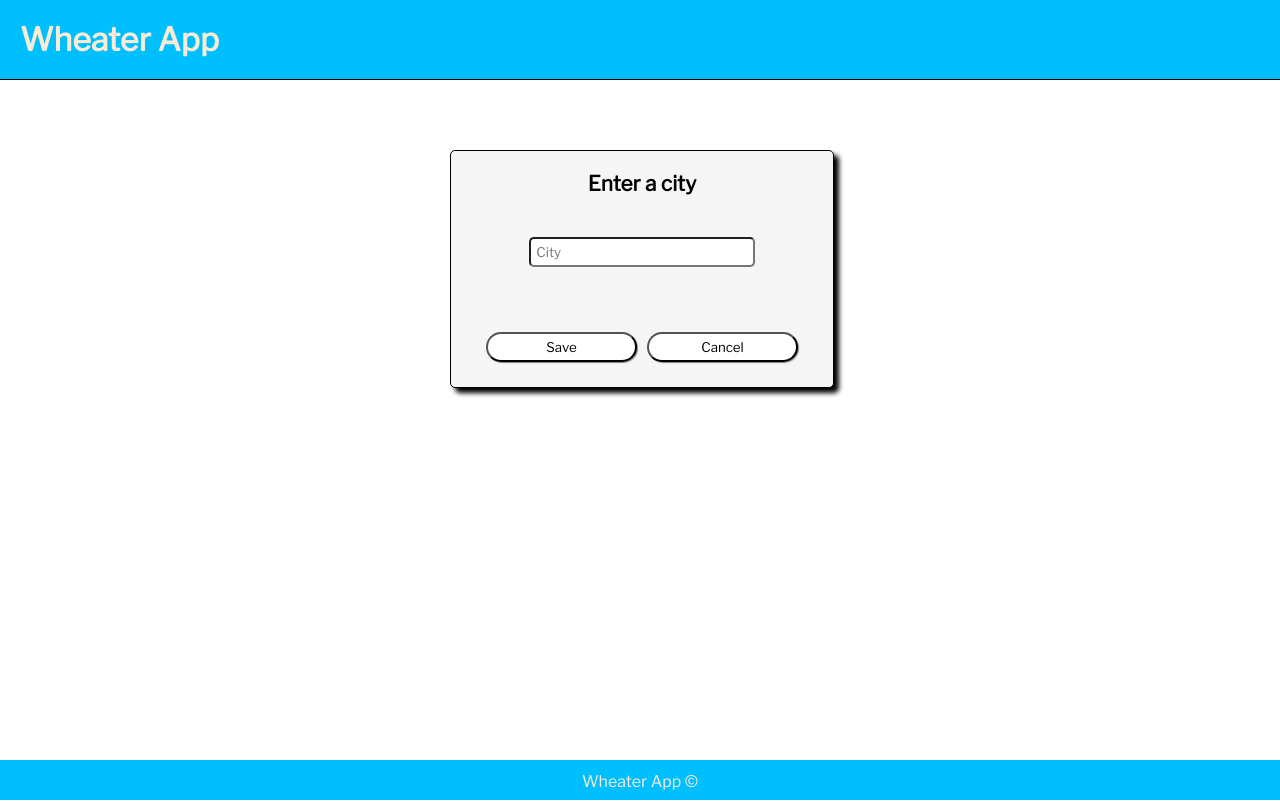
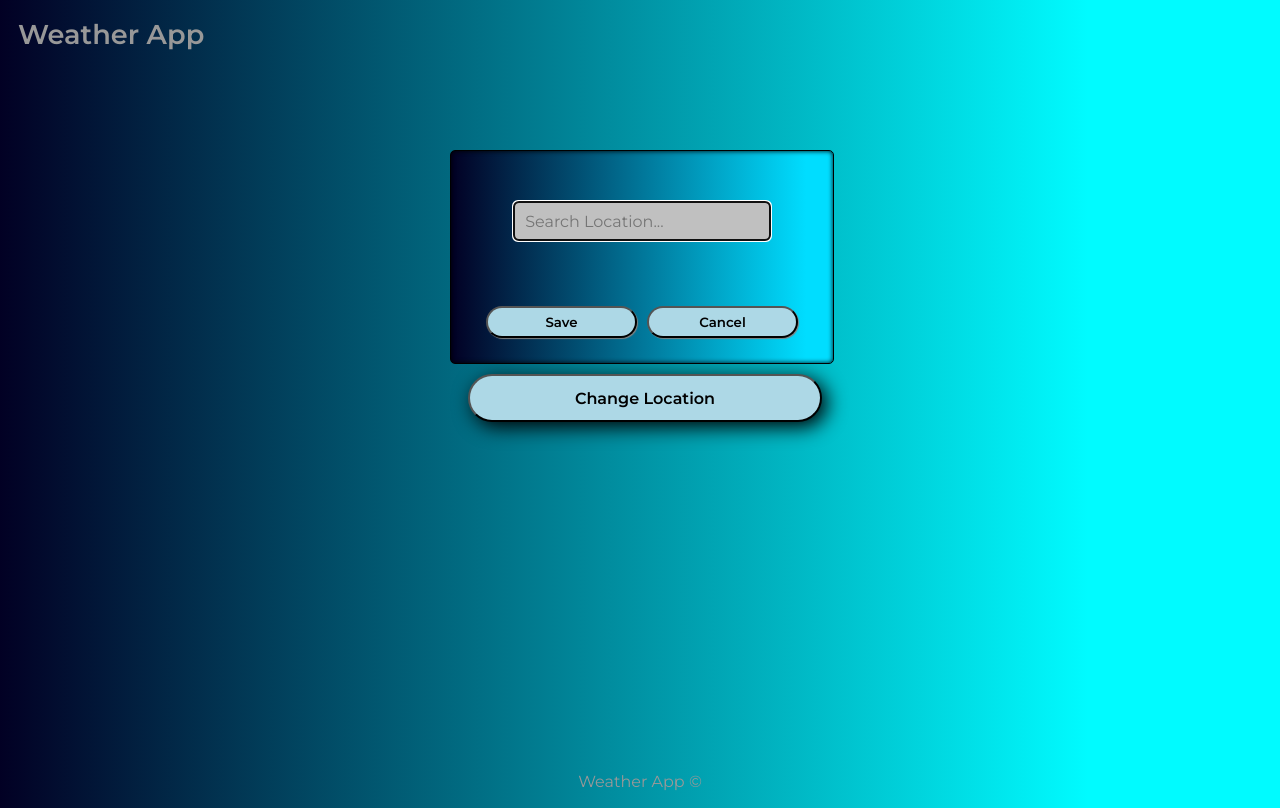
Before and after one commit to 1987mat/Weather_App, a website: page index.html in a window 1280 px wide. Both pictures are taken after a click on the button "Change Location". Drawn offline with nearby package versions, Linux system fonts and the light colour scheme; some packages are replaced by stand-ins of ours; no server answers; a script that the page names is missing.

Commit message:
style fixed

```diff
--- a/app.js
+++ b/app.js
@@ -29,17 +29,20 @@ function renderWeather() {
 }
 
 function onlyLetters(input) {
-  const letters = /^[A-Za-z]+$/;
+  const letters = /^[A-Za-z\s]+$/;
   if (letters.test(input)) {
     return true;
   } else {
     Swal.fire('Please enter a valid city');
+    cityInput.value = '';
     return false;
   }
 }
 
 changeLocationBtn.addEventListener('click', () => {
   modal.style.display = 'block';
+  cityInput.focus();
+  changeLocationBtn.classList.add('noHover');
 });
 
 saveBtn.addEventListener('click', () => {
@@ -52,10 +55,12 @@ saveBtn.addEventListener('click', () => {
   storage.setStorageData(city);
   renderWeather();
   modal.style.display = 'none';
+  changeLocationBtn.classList.remove('noHover');
   cityInput.value = '';
 });
 
 cancelBtn.addEventListener('click', () => {
   modal.style.display = 'none';
+  changeLocationBtn.classList.remove('noHover');
   cityInput.value = '';
 });
--- a/index.html
+++ b/index.html
@@ -4,18 +4,13 @@
     <meta charset="UTF-8" />
     <meta http-equiv="X-UA-Compatible" content="IE=edge" />
     <meta name="viewport" content="width=device-width, initial-scale=1.0" />
-    <link rel="preconnect" href="https://fonts.googleapis.com" />
-    <link rel="preconnect" href="https://fonts.gstatic.com" crossorigin />
-    <link
-      href="https://fonts.googleapis.com/css2?family=Libre+Franklin&display=swap"
-      rel="stylesheet"
-    />
+
     <link rel="stylesheet" href="style.css" />
-    <title>Wheater App</title>
+    <title>Weather App</title>
   </head>
   <body>
     <header>
-      <nav class="nav-bar"><h1>Wheater App</h1></nav>
+      <nav class="nav-bar"><h1>Weather App</h1></nav>
     </header>
     <main class="main-container">
       <div id="content-div">
@@ -28,15 +23,18 @@
         <button class="change-location-btn">Change Location</button>
       </div>
     </main>
-    <footer><p>Wheater App &copy;</p></footer>
+    <footer><p>Weather App &copy;</p></footer>
     <!-- Modal -->
     <div class="modal-popup">
-      <div class="modal-header">
-        <h3>Enter a city</h3>
-      </div>
       <div class="modal-body">
         <form class="modal-form">
-          <input type="text" name="city" id="city" placeholder="City" />
+          <input
+            type="text"
+            name="city"
+            id="city"
+            placeholder="Search Location..."
+            maxlength="20"
+          />
         </form>
       </div>
       <div class="modal-footer">
--- a/storage.js
+++ b/storage.js
@@ -20,13 +20,3 @@ class Storage {
     localStorage.setItem('city', city);
   }
 }
-
-function onlyLetters(input) {
-  let letters = /^[A-Za-z]+$/;
-  if (letters.test(input)) {
-    return true;
-  } else {
-    alert('Please enter a valid city');
-    return false;
-  }
-}
--- a/style.css
+++ b/style.css
@@ -1,6 +1,8 @@
+@import url('https://fonts.googleapis.com/css2?family=Montserrat:wght@300;400;600&display=swap');
+
 * {
   box-sizing: border-box;
-  font-family: 'Libre Franklin', sans-serif;
+  font-family: 'Montserrat', sans-serif;
 }
 
 html,
@@ -11,34 +13,31 @@ body {
 body {
   display: grid;
   grid-template-rows: auto auto auto;
-}
-
-header {
-  background-color: #00bfff;
-  border-bottom: 1px solid black;
-  position: fixed;
-  z-index: 2;
-  top: 0;
-  left: 0;
-  height: 80px;
-  width: 100%;
+  background: rgb(2, 0, 36);
+  background: linear-gradient(
+    90deg,
+    rgba(2, 0, 36, 1) 0%,
+    rgba(0, 251, 255, 1) 85%
+  );
 }
 
 .nav-bar h1 {
-  color: antiquewhite;
-  font-size: 2rem;
-  margin: 20px;
+  color: #989898;
+  font-size: 1.7rem;
+  margin: 10px;
+  font-weight: 600;
 }
 
 #content-div {
   position: relative;
-  top: 60px;
+  bottom: 50px;
   margin: 0 auto;
   border-radius: 5px;
   width: 40%;
   display: flex;
   flex-direction: column;
   align-items: center;
+  z-index: 1;
 }
 
 #content-div h2 {
@@ -55,35 +54,45 @@ header {
   border-radius: 50px;
   height: 3rem;
   width: 70%;
-  background-color: #00bfff;
-  color: white;
+  background-color: #add8e6;
+  color: black;
   font-size: 1rem;
+  font-weight: 600;
   margin-left: 10px;
-  box-shadow: 1px 1px 1px gray;
+  box-shadow: 5px 5px 20px black;
 }
 
 #content-div button:hover {
   cursor: pointer;
+  background-color: lightgray;
+}
+
+.noHover {
+  pointer-events: none;
 }
 
 footer {
   position: fixed;
   bottom: 0;
   left: 0;
-  background-color: #00bfff;
   width: 100%;
   height: 40px;
   text-align: center;
 }
 
 footer p {
-  color: antiquewhite;
+  color: #989898;
   position: relative;
   bottom: 10%;
 }
 
 .modal-popup {
-  background-color: #f5f5f5;
+  background: rgb(2, 0, 36);
+  background: linear-gradient(
+    90deg,
+    rgba(2, 0, 36, 1) 0%,
+    rgba(0, 221, 255, 1) 93%
+  );
   position: absolute;
   left: 450px;
   top: 150px;
@@ -94,21 +103,17 @@ footer p {
   padding: 30px;
   text-align: center;
   border-radius: 5px;
-  box-shadow: 5px 5px 5px black;
-}
-
-.modal-header h3 {
-  margin-top: -10px;
-  color: black;
-  font-size: 1.3rem;
+  box-shadow: inset 0 0 5px;
 }
 
 .modal-form input {
+  background: silver;
   margin: 20px;
-  padding: 5px;
-  height: 30px;
-  width: 70%;
+  padding: 10px;
+  height: 40px;
+  width: 80%;
   border-radius: 5px;
+  font-size: 1rem;
 }
 
 .modal-footer {
@@ -119,12 +124,14 @@ footer p {
 }
 
 .modal-footer button {
-  width: 50%;
-  background-color: white;
+  width: 70%;
+  height: 2rem;
+  background-color: #add8e6;
   padding: 5px;
   border-radius: 50px;
   margin: 5px;
   box-shadow: 1px 1px 1px gray;
+  font-weight: 600;
 }
 
 .modal-footer button:hover {
@@ -138,7 +145,6 @@ footer p {
   }
 
   .nav-bar h1 {
-    color: antiquewhite;
     font-size: 1.2rem;
     margin-top: 10px;
     margin-left: 10px;
```
